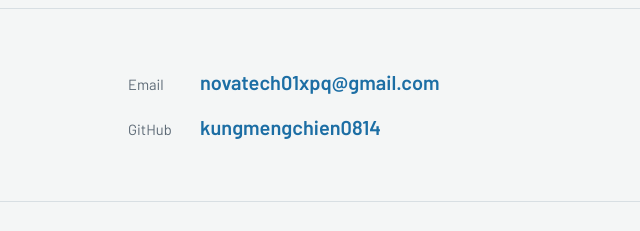
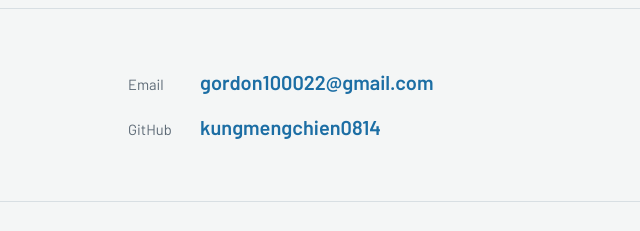
Before and after one commit to kungmengchien0814/kungmengchien0814.github.io, a plain HTML site: page index.html in a window 1280 px wide. Shown: the part 7784-8015 px from the top of the page, 226-866 px from the left. Drawn offline with Linux system fonts and the light colour scheme.

Commit message:
Change the contact email

```diff
--- a/index.html
+++ b/index.html
@@ -55,7 +55,7 @@
                     </ul>
                     <div class="cta">
                         <a class="btn primary" href="#research">看研究主線</a>
-                        <a class="btn" href="mailto:novatech01xpq@gmail.com">寄信給我</a>
+                        <a class="btn" href="mailto:gordon100022@gmail.com">寄信給我</a>
                     </div>
                     <p class="hint">下方每一項成果都能點開，查看證明、照片與研究圖表。</p>
                 </div>
@@ -425,7 +425,7 @@
                 <div class="block-head"><div><h2>聯絡</h2></div></div>
                 <div>
                     <ul class="contact-list">
-                        <li><span>Email</span><a href="mailto:novatech01xpq@gmail.com">novatech01xpq@gmail.com</a></li>
+                        <li><span>Email</span><a href="mailto:gordon100022@gmail.com">gordon100022@gmail.com</a></li>
                         <li><span>GitHub</span><a href="https://github.com/kungmengchien0814" target="_blank" rel="noopener">kungmengchien0814</a></li>
                     </ul>
                 </div>
```
Also changed, not shown: en/index.html (+2 -2 lines).
